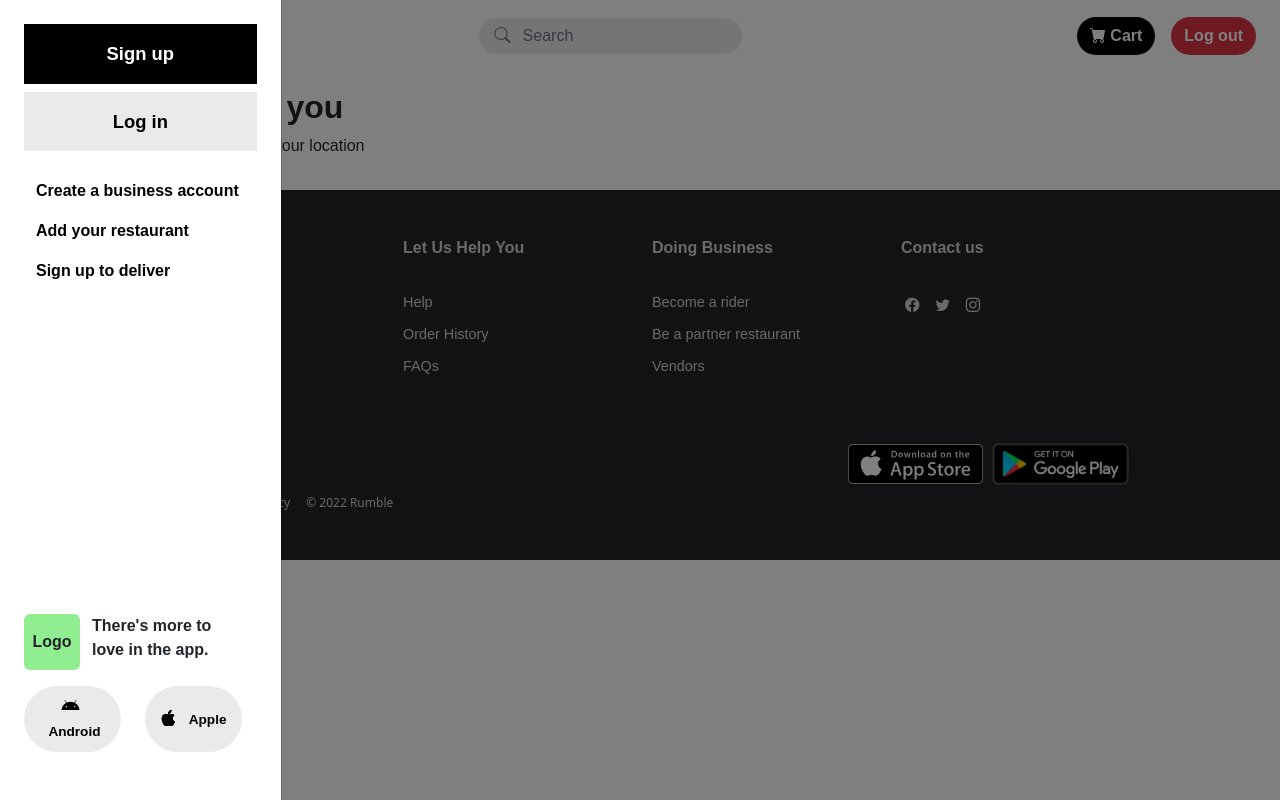
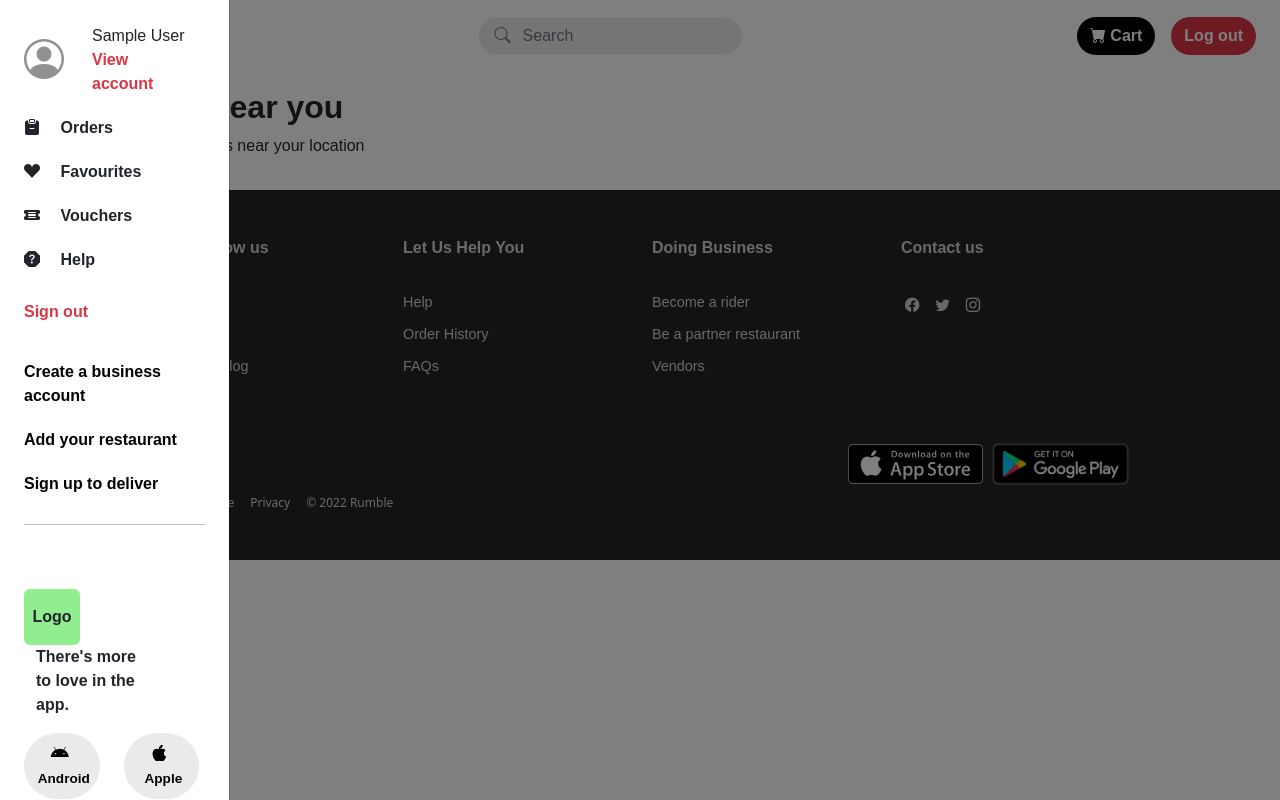
Before and after one commit to Armadillidiid/food-delivery-ecommerce, a Django app: page /home/ in a window 1280 px wide, after a click that opens the changed part. Run offline with Django 4.2, Linux system fonts and the light colour scheme; the visitor is signed in with stand-in values (Sample User, id 1); data that the repository does not hold is empty; some libraries are stand-ins or nearby versions; some web fonts are replaced.

Commit message:
Modified menu offcanvas for authenticated user

```diff
--- a/mysite/static/css/styles.css
+++ b/mysite/static/css/styles.css
@@ -162,7 +162,7 @@ ul li {
 }
 
 .offcanvas {
-  max-width: 22vw;
+  max-width: 18vw;
 }
 
 .offcanvas-font {
@@ -291,6 +291,12 @@ ul li {
       text-decoration-color: black;
   } */
 
+  @media only screen and (max-width: 1270px) {
+    .offcanvas {
+      max-width: 30vw;
+    }
+  }
+
 @media only screen and (max-width: 768px) {
   .mb-custom {
     margin-bottom: calc(1rem * 1) !important;
--- a/mysite/templates/partials/navbar-app.html
+++ b/mysite/templates/partials/navbar-app.html
@@ -1,6 +1,73 @@
 <header>
     <nav class="navbar bg-white p-2 p-md-3 px-4 px-md-4">
         <div class="container-fluid p-0">
+            {% if user.is_authenticated %}
+            <div class="offcanvas offcanvas-start p-4" tabindex="-1" id="offcanvas">
+                <div class="container-fluid p-0 m-0 d-flex flex-column justify-content-between" style="height: 100vh;">
+                    <div class="offcanvas-header row gap-1 p-0 m-0">
+                        <i class="bi bi-person-circle fs-1 opacity-50 w-auto ps-0"></i>
+                        <div class="col d-flex flex-column justify-content-center ">
+                            <div class="row">
+                                <span class="fs-6">{{ user.first_name }} {{ user.last_name }}</span>
+                            </div>
+                            <div class="row">
+                                <a href="" class="remove-link-style">
+                                    <span class="fw-bold text-danger fs-6">View account</span>
+                                </a>
+                            </div>
+                        </div>
+                        <a href="" class="remove-link-style p-0 mt-3">
+                            <i class="bi bi-clipboard-minus-fill fs-6 p-0"></i>
+                            <span class="fw-bold fs-6 px-3">Orders</span>
+                        </a>
+                        <a href="" class="remove-link-style p-0 mt-3">
+                            <i class="bi bi-suit-heart-fill"></i>
+                            <span class="fw-bold fs-6 px-3">Favourites</span>
+                        </a>
+                        <a href="" class="remove-link-style p-0 mt-3">
+                            <i class="bi bi-ticket-detailed-fill"></i>
+                            <span class="fw-bold fs-6 px-3">Vouchers</span>
+                        </a>
+                        <a href="" class="remove-link-style p-0 mt-3">
+                            <i class="bi bi-question-octagon-fill"></i>
+                            <span class="fw-bold fs-6 px-3">Help</span>
+                        </a>
+                        <a href="" class="remove-link-style p-0 my-4">
+                            <span class="text-danger fw-bold fs-6">Sign out</span>
+                        </a>
+                        <div class="custom-font fw-bold fs-6 py-2 px-0"> <a href="" class="offcanvas-link text-black">Create
+                            a business account</a></div>
+                    <div class="custom-font fw-bold fs-6 py-2 px-0"> <a href="" class="offcanvas-link text-black">Add
+                            your restaurant</a></div>
+                    <div class="custom-font fw-bold fs-6 py-2 px-0"> <a href="" class="offcanvas-link text-black">Sign up
+                            to deliver</a></div>
+                            <hr class="text-black my-3" style="height: 1px;">
+                    </div>
+                    <div class="offcanvas-body row flex-grow-0 p-0 m-0 mb-0 mb-md-4">
+                        <div class="row p-0 m-0 mb-3 mt-5">
+                            <div class="col-3 rounded d-flex justify-content-center align-items-center"
+                                id="logo-placeholder">
+                                <span class="custom-font fw-bold">Logo</span>
+                            </div>
+                            <div class="col-9"><span class="custom-font fw-bold">There's more to love in the
+                                    app.</span></div>
+                        </div>
+                        <div class="row p-0 m-0">
+                            <button class="btn light-gray col-5 p-0 p-2 rounded-pill text-black">
+                                <i class="fa-brands fa-android pe-1 text-black"></i>
+                                <span class="custom-font fw-bold ps-1" style="font-size: 0.85rem;">Android</span>
+                            </button>
+                            <div class="col-1"></div>
+                            <button class="btn light-gray col-5 p-0 p-2 rounded-pill text-black">
+                                <i class="bi bi-apple pe-1"></i>
+                                <span class="custom-font fw-bold ps-1" style="font-size: 0.85rem;">Apple</span>
+                                <div class="col-1"></div>
+                            </button>
+                        </div>
+                    </div>
+                </div>
+            </div>
+            {% else %}
             <div class="offcanvas offcanvas-start p-4" tabindex="-1" id="offcanvas">
                 <div class="container-fluid p-0 m-0 d-flex flex-column justify-content-between" style="height: 100vh;">
                     <div class="offcanvas-header row gap-1 p-0 m-0">
@@ -49,6 +116,7 @@
                     </div>
                 </div>
             </div>
+            {% endif %}
             <div class="continar-fluid d-flex">
                 <button class="btn" id="nav-btn" type="button" data-bs-toggle="offcanvas" data-bs-target="#offcanvas">
                     <i class="bi bi-list text-black"></i>
--- a/mysite/views.py
+++ b/mysite/views.py
@@ -160,6 +160,7 @@ def get_details(request, name):
     items = order.orderitem_set.all()
 
     context = {
+        'customer': customer,
         'vendor': vendor,
         'products': products,
         'categories': categories,
```
